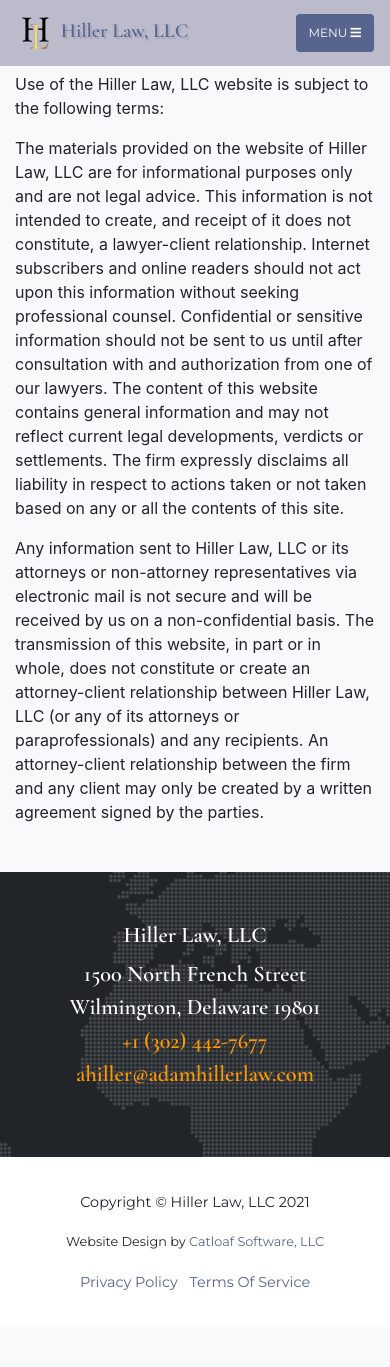
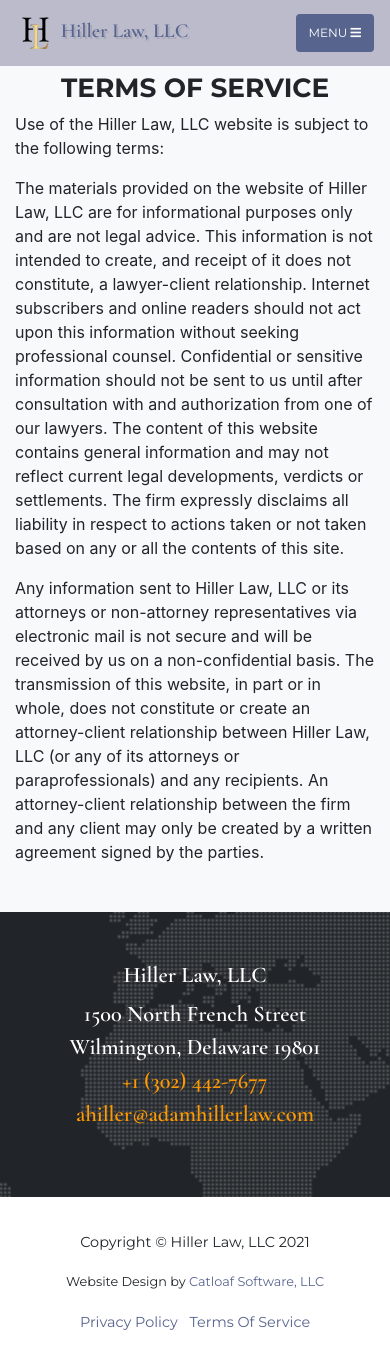
Before and after one commit to raviriley/agency-jekyll-theme, a Jekyll site: the page built from terms.md, in a window 390 px wide and 1367 px high. Built offline with Jekyll 4.4.1, drawn with Linux system fonts in a browser that asks for light colours; some web fonts are replaced.

Commit message:
fixed layout on mobile

```diff
--- a/_sass/base/_page.scss
+++ b/_sass/base/_page.scss
@@ -31,9 +31,6 @@
 h6 {
   font-weight: 700;
   @include heading-font;
-}
-#pagecontainer {
-  padding: 5rem 15px 1rem;
 }
 .page-section {
   padding: 50px 0;
@@ -80,7 +77,7 @@
   }
 }
 #pagecontainer {
-  padding: 2rem 15px;
+  padding: 4.5rem 15px 2rem;
   h3 {
     font-size: 1.25rem;
   }
@@ -88,3 +85,8 @@
     font-size: 1rem;
   }
 }
+@media(min-width:768px) {
+  #pagecontainer {
+    padding-top: 2rem;
+  }
+}
```
